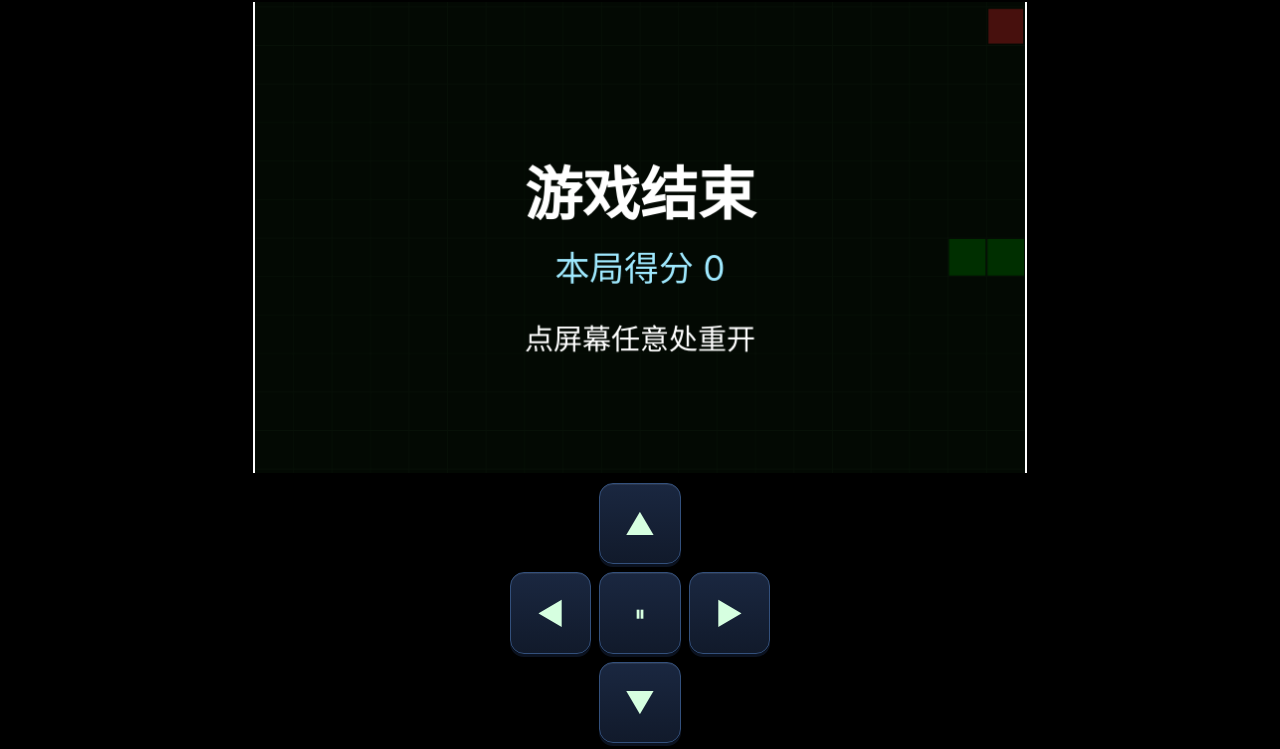
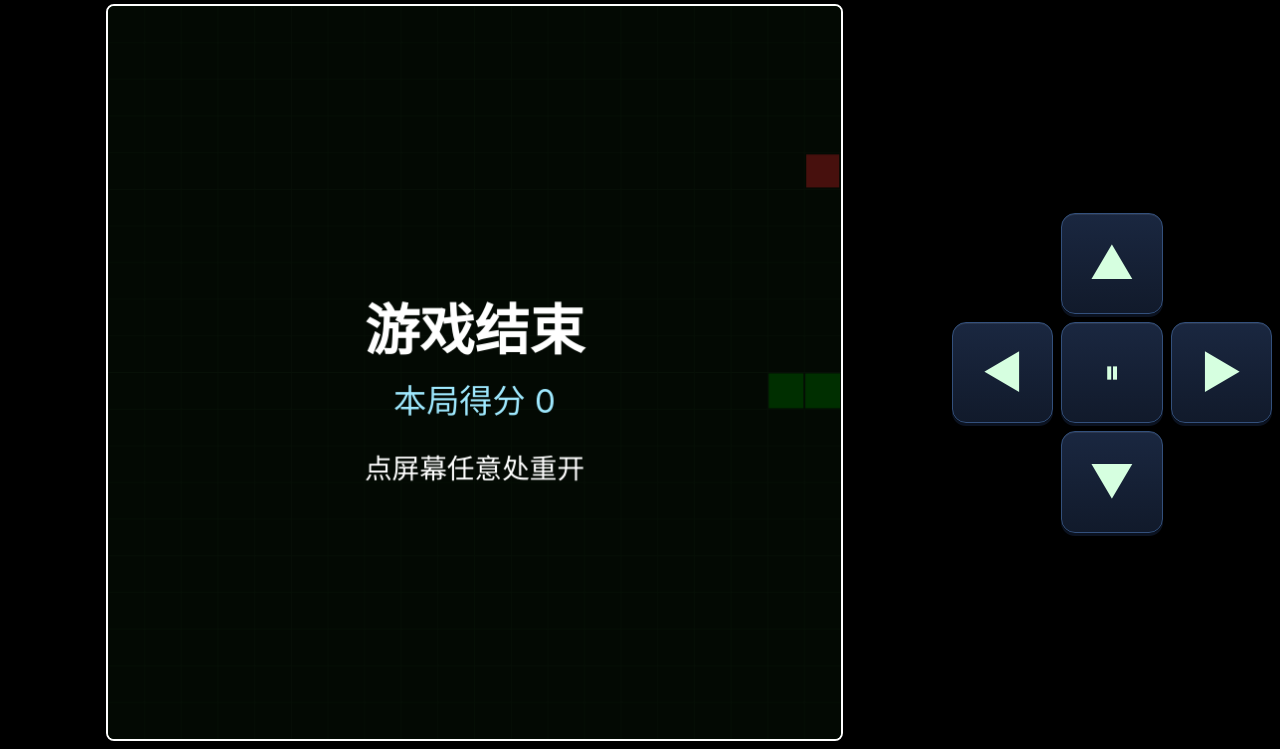
Before and after one commit to yumi0914/game-0, a plain HTML site: page index.html in a window 1280 px wide. Shown: the part 51-800 px from the top of the page. Drawn offline with Linux system fonts and the light colour scheme.

Commit message:
Add files via upload

```diff
--- a/index.html
+++ b/index.html
@@ -6,117 +6,73 @@
 <meta name="theme-color" content="#000000">
 <meta name="apple-mobile-web-app-capable" content="yes">
 <meta name="mobile-web-app-capable" content="yes">
-<title>贪吃蛇 · 手机版</title>
+<title>贪吃蛇 · 多端版</title>
 <style>
   *{ box-sizing:border-box; -webkit-tap-highlight-color:transparent; }
-  html, body{
-    height:100%; margin:0; overflow:hidden; background:#000; color:#dff5df;
+  html, body{ height:100%; margin:0; overflow:hidden; background:#000; color:#dff5df;
     font-family:-apple-system, "PingFang SC", "Microsoft YaHei", system-ui, sans-serif;
     overscroll-behavior:none; touch-action:manipulation;
-    user-select:none; -webkit-user-select:none; -webkit-touch-callout:none;
-  }
+    user-select:none; -webkit-user-select:none; -webkit-touch-callout:none; }
+
+  /* 整个界面钉死到视口，尺寸完全由脚本按可用空间算 */
   #app{
-    position:fixed; inset:0;            /* 钉死到视口，不受文档宽度影响 */
-    overflow:hidden;
-    display:flex; flex-direction:column;
-    gap:8px;
+    position:fixed; inset:0; overflow:hidden;
+    display:flex; flex-direction:column; gap:8px;
     padding:
-      calc(env(safe-area-inset-top) + 6px)
+      calc(env(safe-area-inset-top) + 8px)
       calc(env(safe-area-inset-right) + 8px)
-      calc(env(safe-area-inset-bottom) + 6px)
+      calc(env(safe-area-inset-bottom) + 8px)
       calc(env(safe-area-inset-left) + 8px);
   }
 
-  #main{ flex:1 1 auto; min-height:0; min-width:0; width:100%; display:flex; flex-direction:column; gap:8px; }
-
-  /* ---------- 顶部：分数 / 重开 ---------- */
-  #topbar{
-    display:grid; grid-template-columns:minmax(0,1fr) auto;
-    align-items:center; gap:10px; flex:0 0 auto; min-width:0; width:100%;
-  }
-  #titles{ display:flex; align-items:baseline; gap:10px; min-width:0; }
-  #title{ font-size:clamp(13px, 3.6vw, 18px); letter-spacing:2px; color:#7fe3a0; }
-  #scoreWrap{ font-size:clamp(14px, 4.2vw, 20px); font-variant-numeric:tabular-nums; white-space:nowrap; }
+  /* ---------- 顶栏 ---------- */
+  #topbar{ flex:0 0 auto; display:flex; align-items:center; justify-content:space-between; gap:10px; min-width:0; }
+  #titles{ display:flex; align-items:baseline; gap:10px; min-width:0; overflow:hidden; }
+  #title{ font-size:clamp(13px, 3.2vw, 18px); letter-spacing:2px; color:#7fe3a0; white-space:nowrap; }
+  #scoreWrap{ font-size:clamp(14px, 3.8vw, 20px); font-variant-numeric:tabular-nums; white-space:nowrap; }
   #score{ color:#7dff9b; font-weight:700; }
-  .btn{
-    flex:0 0 auto;
-    font:inherit; font-size:clamp(12px, 3.4vw, 15px);
+  .btn{ flex:0 0 auto; font:inherit; font-size:clamp(12px, 3vw, 15px);
     color:#cfe0ff; background:#141d2b; border:1px solid #3c4a70;
-    border-radius:10px; padding:8px 14px; cursor:pointer;
-    touch-action:manipulation;
-  }
+    border-radius:10px; padding:8px 14px; cursor:pointer; touch-action:manipulation; }
   .btn:active{ background:#24406b; transform:translateY(1px); }
 
-  /* ---------- 棋盘 ---------- */
+  /* ---------- 中间区域：棋盘 + 方向键，脚本决定横排还是竖排 ---------- */
+  #body{ flex:1 1 auto; min-height:0; min-width:0;
+         display:flex; align-items:center; justify-content:center; gap:12px; }
+  #body.col{ flex-direction:column; }
+  #body.row{ flex-direction:row; }
+
   #stage{ flex:1 1 auto; min-height:0; min-width:0; overflow:hidden;
           display:flex; align-items:center; justify-content:center; }
   #wrap{ position:relative; flex:0 0 auto; }
+  #gameCanvas{ display:block; width:100%; height:100%;
+    background:#0a1f0a; border:2px solid #fff; border-radius:8px; touch-action:none; }
 
-  /* 棋盘永远正方形：宽高由脚本按"可用区域的最小边"设定 */
-  #gameCanvas{
-    display:block; width:100%; height:100%;
-    background:#0a1f0a; border:2px solid #fff; border-radius:8px;
-    touch-action:none;            /* 手指在棋盘上滑动不滚动页面 */
-  }
-
-  /* ---------- 虚拟方向键 ---------- */
-  #dpad{
-    flex:0 0 auto;
-    display:grid;
-    grid-template-columns:repeat(3, minmax(0, 1fr));
-    grid-template-rows:repeat(3, minmax(0, 1fr));
-    gap:8px;
-    align-self:center;
-    width:min(86vw, 300px);
-    aspect-ratio:1 / 1;
-    max-height:36vh;
-    margin:2px auto 0;
-  }
-  .key{
-    min-width:0; min-height:0;
+  /* ---------- 方向键 ---------- */
+  #dpad{ flex:0 0 auto; display:grid;
+    grid-template-columns:repeat(3, minmax(0,1fr));
+    grid-template-rows:repeat(3, minmax(0,1fr));
+    gap:8px; }
+  .key{ min-width:0; min-height:0;
     display:flex; align-items:center; justify-content:center;
-    font-size:clamp(20px, 7vw, 30px); line-height:1;
-    color:#d6ffe0;
+    font-size:calc(var(--keyFont, 22) * 1px); line-height:1; color:#d6ffe0;
     background:linear-gradient(#1a2740, #111a2b);
     border:1px solid #33507c; border-radius:14px;
     box-shadow:0 3px 0 #0b1220, inset 0 1px 0 rgba(255,255,255,.08);
-    touch-action:none; cursor:pointer;
-    transition:transform .05s, background .05s;
-  }
+    touch-action:none; cursor:pointer; transition:transform .05s, background .05s; }
   .key:active, .key.on{
     background:linear-gradient(#2f6fd0, #1d4a92);
     transform:translateY(2px);
-    box-shadow:0 1px 0 #0b1220, inset 0 1px 0 rgba(255,255,255,.15);
-  }
+    box-shadow:0 1px 0 #0b1220, inset 0 1px 0 rgba(255,255,255,.15); }
   #kUp{ grid-area:1 / 2; }
   #kLeft{ grid-area:2 / 1; }
-  #kPause{ grid-area:2 / 2; font-size:clamp(16px, 5vw, 22px); }
+  #kPause{ grid-area:2 / 2; font-size:calc(var(--keyFont, 22) * 0.72px); }
   #kRight{ grid-area:2 / 3; }
   #kDown{ grid-area:3 / 2; }
-
-  /* ---------- 横屏：方向键挪到右侧 ---------- */
-  @media (orientation: landscape) and (max-height: 560px){
-    #app{ flex-direction:row; align-items:stretch; }
-    #main{ flex:1 1 auto; min-width:0; display:flex; flex-direction:column; gap:6px; }
-    #dpad{
-      flex:0 0 auto;
-      width:auto;
-      height:100%;
-      max-height:none;
-      max-width:46vw;
-      aspect-ratio:1 / 1;
-      align-self:center;
-      margin:0;
-    }
-  }
-  @media (orientation: landscape) and (min-height: 561px){
-    #dpad{ width:min(100%, 260px); max-height:34vh; }
-  }
 </style>
 </head>
 <body>
 <div id="app">
-  <div id="main">
   <div id="topbar">
     <div id="titles">
       <span id="title">贪吃蛇</span>
@@ -124,11 +80,9 @@
     </div>
     <button class="btn" id="btnRestart">重新开始</button>
   </div>
-    <div id="stage">
-      <div id="wrap"><canvas id="gameCanvas"></canvas></div>
-    </div>
-  </div>
 
+  <div id="body" class="col">
+    <div id="stage"><div id="wrap"><canvas id="gameCanvas"></canvas></div></div>
     <div id="dpad">
       <div class="key" id="kUp"    data-dir="UP">▲</div>
       <div class="key" id="kLeft"  data-dir="LEFT">◀</div>
@@ -137,18 +91,69 @@
       <div class="key" id="kDown"  data-dir="DOWN">▼</div>
     </div>
   </div>
+</div>
 
 <script>
 "use strict";
 
-/* ============ 逻辑坐标固定 400×400，屏幕多大都靠缩放 ============ */
+/* ================= 布局引擎：按可用空间选最优排法 ================= */
 var LOGIC = 400;
 var canvas = document.getElementById('gameCanvas');
 var ctx = canvas.getContext('2d');
 var wrap = document.getElementById('wrap');
+var elTop = document.getElementById('topbar');
+var elBody = document.getElementById('body');
+var elPad = document.getElementById('dpad');
+var DPR = Math.min(window.devicePixelRatio || 1, 2.5);
 
+function layout(){
+  var vw = window.innerWidth, vh = window.innerHeight;
+  var topH = elTop.getBoundingClientRect().height || 40;
+  var padX = 16, gapGap = 12;                 /* 左右安全内边距 + 棋盘与方向键的间距 */
+  var availW = Math.max(80, vw - padX);
+  var availH = Math.max(80, vh - topH - 8 - padX);
+
+  /* 方案 A：方向键在下  —— 棋盘边长 = min(可用宽, 可用高 - 键面 - 间距) */
+  var padCol = Math.min(availW * 0.72, availH * 0.34, 320);
+  var sideCol = Math.min(availW, availH - padCol - gapGap);
+
+  /* 方案 B：方向键在右  —— 棋盘边长 = min(可用高, 可用宽 - 键面 - 间距) */
+  var padRow = Math.min(availH * 0.92, availW * 0.34, 320);
+  var sideRow = Math.min(availH, availW - padRow - gapGap);
+
+  var useRow = sideRow > sideCol + 1;         /* 谁给棋盘留的更大就用谁 */
+  var side = Math.max(120, Math.floor(useRow ? sideRow : sideCol));
+  var pad  = Math.max(120, Math.floor(useRow ? padRow : padCol));
+
+  elBody.classList.toggle('row', useRow);
+  elBody.classList.toggle('col', !useRow);
+
+  wrap.style.width = side + 'px';
+  wrap.style.height = side + 'px';
+  elPad.style.width = pad + 'px';
+  elPad.style.height = pad + 'px';
+  document.documentElement.style.setProperty('--keyFont', (pad * 0.14).toFixed(1));
+
+  /* 画布分辨率：按“逻辑 400”等比铺满，保持正方形、高分屏清晰 */
+  var px = Math.max(1, Math.round(side * DPR));
+  if (canvas.width !== px || canvas.height !== px){
+    canvas.width = px;
+    canvas.height = px;
+  }
+  var s = px / LOGIC;
+  ctx.setTransform(s, 0, 0, s, 0, 0);
+  draw();
+}
+
+window.addEventListener('resize', layout);
+window.addEventListener('orientationchange', function(){ setTimeout(layout, 120); });
+if (window.visualViewport){
+  window.visualViewport.addEventListener('resize', function(){ setTimeout(layout, 60); });
+}
+
+/* ================= 游戏逻辑 ================= */
 var gridSize = 20;
-var cellSize = LOGIC / gridSize;   // 20
+var cellSize = LOGIC / gridSize;
 var snake = [];
 var food = {x: 12, y: 12};
 var direction = 'RIGHT';
@@ -157,71 +162,22 @@ var score = 0;
 var gameRunning = true;
 var gameInterval = null;
 var paused = false;
-var SPEED = 130;                   // 毫秒/步
+var SPEED = 130;
 
-/* ============ 自适应：画布永远是正方形，按设备像素比铺满 ============ */
-var DPR = Math.min(window.devicePixelRatio || 1, 2.5);
-var elTop = document.getElementById('topbar');
-var elPad = document.getElementById('dpad');
-function fitCanvas(){
-  /* 用"窗口尺寸 - 顶栏 - 方向键"算棋盘边长，不依赖棋盘自身宽度（否则会来回撑大） */
-  var topH = elTop.getBoundingClientRect().height || 40;
-  var padR = elPad.getBoundingClientRect();
-  var land = window.innerWidth > window.innerHeight;
-  var availW, availH;
-  if (land){
-    availW = window.innerWidth - padR.width - 34;
-    availH = window.innerHeight - 26;
-  } else {
-    availW = window.innerWidth - 16;
-    availH = window.innerHeight - topH - padR.height - 30;
-  }
-  var side = Math.max(120, Math.floor(Math.min(availW, availH)));
-  var cur = parseFloat(wrap.style.width) || 0;
-  if (Math.abs(cur - side) > 0.5){
-    wrap.style.width = side + 'px';
-    wrap.style.height = side + 'px';
-    cur = side;
-  }
-  var px = Math.max(1, Math.round(cur * DPR));
-  if (canvas.width !== px || canvas.height !== px){
-    canvas.width = px;
-    canvas.height = px;
-  }
-  var s = px / LOGIC;
-  ctx.setTransform(s, 0, 0, s, 0, 0);
-  draw();
-}
-if (window.ResizeObserver){
-  new ResizeObserver(fitCanvas).observe(wrap);
-}
-window.addEventListener('resize', fitCanvas);
-window.addEventListener('orientationchange', function(){ setTimeout(fitCanvas, 120); });
-
-/* ============ 游戏逻辑（和原版一致） ============ */
-function initSnake(){
-  snake = [{x:10,y:10}, {x:9,y:10}, {x:8,y:10}];
-}
+function initSnake(){ snake = [{x:10,y:10}, {x:9,y:10}, {x:8,y:10}]; }
 
 function randomFood(){
   var i, tries, fx, fy, hit;
   for (tries = 0; tries < 1000; tries++){
-    fx = Math.floor(Math.random()*gridSize);
-    fy = Math.floor(Math.random()*gridSize);
+    fx = Math.floor(Math.random()*gridSize); fy = Math.floor(Math.random()*gridSize);
     hit = false;
-    for (i = 0; i < snake.length; i++){
-      if (snake[i].x === fx && snake[i].y === fy){ hit = true; break; }
-    }
+    for (i = 0; i < snake.length; i++) if (snake[i].x === fx && snake[i].y === fy){ hit = true; break; }
     if (!hit) return {x:fx, y:fy};
   }
-  for (i = 0; i < gridSize; i++){
-    for (var j = 0; j < gridSize; j++){
+  for (i = 0; i < gridSize; i++) for (var j = 0; j < gridSize; j++){
     var occ = false;
-      for (var k = 0; k < snake.length; k++){
-        if (snake[k].x === i && snake[k].y === j){ occ = true; break; }
-      }
+    for (var k = 0; k < snake.length; k++) if (snake[k].x === i && snake[k].y === j){ occ = true; break; }
     if (!occ) return {x:i, y:j};
-    }
   }
   return null;
 }
@@ -231,72 +187,56 @@ function draw(){
   ctx.fillStyle = '#0a1f0a';
   ctx.fillRect(0, 0, LOGIC, LOGIC);
 
-  /* 网格 */
-  ctx.strokeStyle = '#1a3a1a';
-  ctx.lineWidth = 0.5;
-  ctx.beginPath();
+  ctx.strokeStyle = '#1a3a1a'; ctx.lineWidth = 0.5; ctx.beginPath();
   for (i = 0; i <= gridSize; i++){
     ctx.moveTo(i*cellSize, 0); ctx.lineTo(i*cellSize, LOGIC);
     ctx.moveTo(0, i*cellSize); ctx.lineTo(LOGIC, i*cellSize);
   }
   ctx.stroke();
 
-  /* 食物 */
   ctx.fillStyle = '#ff3b30';
   ctx.fillRect(food.x*cellSize + 1, food.y*cellSize + 1, cellSize - 2, cellSize - 2);
 
-  /* 蛇 */
   for (i = 0; i < snake.length; i++){
     var s = snake[i];
     ctx.fillStyle = (i === 0) ? '#4dff7a' : '#0a0';
     ctx.fillRect(s.x*cellSize + 0.5, s.y*cellSize + 0.5, cellSize - 1, cellSize - 1);
   }
-  /* 眼睛（按朝向摆在头的两侧） */
+
   if (snake.length){
-    var h = snake[0];
-    var hx = h.x*cellSize, hy = h.y*cellSize, r = Math.max(1.6, cellSize*0.13);
-    var e1x, e1y, e2x, e2y;
-    if (direction === 'RIGHT'){ e1x = hx+cellSize*0.72; e1y = hy+cellSize*0.30; e2x = e1x; e2y = hy+cellSize*0.70; }
-    else if (direction === 'LEFT'){ e1x = hx+cellSize*0.28; e1y = hy+cellSize*0.30; e2x = e1x; e2y = hy+cellSize*0.70; }
-    else if (direction === 'UP'){ e1y = hy+cellSize*0.28; e1x = hx+cellSize*0.30; e2y = e1y; e2x = hx+cellSize*0.70; }
-    else { e1y = hy+cellSize*0.72; e1x = hx+cellSize*0.30; e2y = e1y; e2x = hx+cellSize*0.70; }
+    var h = snake[0], hx = h.x*cellSize, hy = h.y*cellSize;
+    var r = Math.max(1.6, cellSize*0.13), e1x, e1y, e2x, e2y;
+    if (direction === 'RIGHT'){ e1x = hx+cellSize*0.72; e2x = e1x; e1y = hy+cellSize*0.30; e2y = hy+cellSize*0.70; }
+    else if (direction === 'LEFT'){ e1x = hx+cellSize*0.28; e2x = e1x; e1y = hy+cellSize*0.30; e2y = hy+cellSize*0.70; }
+    else if (direction === 'UP'){ e1y = hy+cellSize*0.28; e2y = e1y; e1x = hx+cellSize*0.30; e2x = hx+cellSize*0.70; }
+    else { e1y = hy+cellSize*0.72; e2y = e1y; e1x = hx+cellSize*0.30; e2x = hx+cellSize*0.70; }
     ctx.fillStyle = '#05230c';
     ctx.beginPath(); ctx.arc(e1x, e1y, r, 0, 6.284); ctx.fill();
     ctx.beginPath(); ctx.arc(e2x, e2y, r, 0, 6.284); ctx.fill();
   }
 
-  /* 结束遮罩 */
   if (!gameRunning){
-    ctx.fillStyle = 'rgba(0,0,0,0.72)';
-    ctx.fillRect(0, 0, LOGIC, LOGIC);
-    ctx.fillStyle = '#fff';
-    ctx.textAlign = 'center';
+    ctx.fillStyle = 'rgba(0,0,0,0.72)'; ctx.fillRect(0, 0, LOGIC, LOGIC);
+    ctx.textAlign = 'center'; ctx.fillStyle = '#fff';
     ctx.font = 'bold 30px -apple-system, "PingFang SC", "Microsoft YaHei", Arial';
     ctx.fillText('游戏结束', LOGIC/2, LOGIC/2 - 12);
-    ctx.font = '18px -apple-system, "PingFang SC", "Microsoft YaHei", Arial';
-    ctx.fillStyle = '#9fe9ff';
+    ctx.fillStyle = '#9fe9ff'; ctx.font = '18px -apple-system, "PingFang SC", "Microsoft YaHei", Arial';
     ctx.fillText('本局得分 ' + score, LOGIC/2, LOGIC/2 + 22);
-    ctx.fillStyle = '#fff';
-    ctx.font = '15px -apple-system, "PingFang SC", "Microsoft YaHei", Arial';
+    ctx.fillStyle = '#fff'; ctx.font = '15px -apple-system, "PingFang SC", "Microsoft YaHei", Arial';
     ctx.fillText('点屏幕任意处重开', LOGIC/2, LOGIC/2 + 58);
     ctx.textAlign = 'start';
   } else if (paused){
-    ctx.fillStyle = 'rgba(0,0,0,0.55)';
-    ctx.fillRect(0, 0, LOGIC, LOGIC);
-    ctx.fillStyle = '#fff';
-    ctx.textAlign = 'center';
+    ctx.fillStyle = 'rgba(0,0,0,0.55)'; ctx.fillRect(0, 0, LOGIC, LOGIC);
+    ctx.textAlign = 'center'; ctx.fillStyle = '#fff';
     ctx.font = 'bold 26px -apple-system, "PingFang SC", "Microsoft YaHei", Arial';
     ctx.fillText('已暂停', LOGIC/2, LOGIC/2);
-    ctx.font = '15px -apple-system, "PingFang SC", "Microsoft YaHei", Arial';
-    ctx.fillStyle = '#9fe9ff';
+    ctx.fillStyle = '#9fe9ff'; ctx.font = '15px -apple-system, "PingFang SC", "Microsoft YaHei", Arial';
     ctx.fillText('点中键继续', LOGIC/2, LOGIC/2 + 30);
     ctx.textAlign = 'start';
   }
 }
 
-function updateScore(){
-  document.getElementById('score').innerText = score;
-}
+function updateScore(){ document.getElementById('score').innerText = score; }
 
 function gameOver(){
   gameRunning = false;
@@ -306,57 +246,44 @@ function gameOver(){
 
 function step(){
   if (!gameRunning || paused) return;
-
   direction = nextDirection;
 
   var head = {x: snake[0].x, y: snake[0].y};
   if (direction === 'RIGHT') head.x++;
   else if (direction === 'LEFT') head.x--;
   else if (direction === 'UP') head.y--;
-  else if (direction === 'DOWN') head.y++;
+  else head.y++;
 
   var eat = (head.x === food.x && head.y === food.y);
-
   snake.unshift(head);
-  if (!eat){
-    snake.pop();
-  } else {
-    score += 10;
-    updateScore();
-    buzz(12);
+  if (!eat){ snake.pop(); }
+  else {
+    score += 10; updateScore(); buzz(12);
     var nf = randomFood();
-    if (nf){ food = nf; }
-    else { gameOver(); return; }
+    if (nf){ food = nf; } else { gameOver(); return; }
   }
 
   var h = snake[0];
   if (h.x < 0 || h.x >= gridSize || h.y < 0 || h.y >= gridSize){ gameOver(); return; }
-  for (var i = 1; i < snake.length; i++){
+  for (var i = 1; i < snake.length; i++)
     if (snake[i].x === h.x && snake[i].y === h.y){ gameOver(); return; }
-  }
 
   draw();
 }
 
 function setDirection(dir){
   if (!gameRunning || paused) return;
-  if ((dir === 'RIGHT' && direction === 'LEFT') ||
-      (dir === 'LEFT'  && direction === 'RIGHT') ||
-      (dir === 'UP'    && direction === 'DOWN') ||
-      (dir === 'DOWN'  && direction === 'UP')) return;
+  if ((dir === 'RIGHT' && direction === 'LEFT') || (dir === 'LEFT' && direction === 'RIGHT') ||
+      (dir === 'UP' && direction === 'DOWN')   || (dir === 'DOWN' && direction === 'UP')) return;
   nextDirection = dir;
 }
 
 function restartGame(){
   if (gameInterval){ clearInterval(gameInterval); gameInterval = null; }
   initSnake();
-  direction = 'RIGHT';
-  nextDirection = 'RIGHT';
-  score = 0;
-  gameRunning = true;
-  paused = false;
-  syncPauseKey();
-  updateScore();
+  direction = 'RIGHT'; nextDirection = 'RIGHT';
+  score = 0; gameRunning = true; paused = false;
+  syncPauseKey(); updateScore();
   var nf = randomFood();
   food = nf || {x:15, y:15};
   draw();
@@ -365,9 +292,7 @@ function restartGame(){
 
 function togglePause(){
   if (!gameRunning) return;
-  paused = !paused;
-  syncPauseKey();
-  draw();
+  paused = !paused; syncPauseKey(); draw();
 }
 function syncPauseKey(){
   var k = document.getElementById('kPause');
@@ -375,10 +300,8 @@ function syncPauseKey(){
   k.classList.toggle('on', paused);
 }
 
-/* ============ 输入：虚拟键 + 键盘 + 滑动 ============ */
-function buzz(ms){
-  if (navigator.vibrate) { try { navigator.vibrate(ms || 8); } catch(e){} }
-}
+/* ================= 输入 ================= */
+function buzz(ms){ if (navigator.vibrate){ try { navigator.vibrate(ms || 8); } catch(e){} } }
 
 function bindDirKeys(){
   var keys = document.querySelectorAll('.key[data-dir]');
@@ -387,88 +310,73 @@ function bindDirKeys(){
       var dir = el.getAttribute('data-dir');
       function fire(e){
         if (e && e.cancelable) e.preventDefault();
-        setDirection(dir);
-        buzz(8);
+        setDirection(dir); buzz(8);
         el.classList.add('on');
         setTimeout(function(){ el.classList.remove('on'); }, 90);
       }
       el.addEventListener('pointerdown', fire);
-      /* 兼容极老的 iOS：没有 PointerEvent 时退回 touch */
-      if (!window.PointerEvent){
-        el.addEventListener('touchstart', fire, {passive:false});
-      }
+      if (!window.PointerEvent) el.addEventListener('touchstart', fire, {passive:false});
       el.addEventListener('contextmenu', function(e){ e.preventDefault(); });
     })(keys[i]);
   }
   var pk = document.getElementById('kPause');
   pk.addEventListener('pointerdown', function(e){
     if (e && e.cancelable) e.preventDefault();
-    if (!gameRunning) { restartGame(); return; }
-    togglePause();
-    buzz(8);
+    if (!gameRunning){ restartGame(); return; }
+    togglePause(); buzz(8);
   });
 }
 
-/* 键盘（电脑照样能玩） */
 window.addEventListener('keydown', function(e){
   var k = e.key;
-  if (k === 'ArrowUp' || k === 'w' || k === 'W')    { setDirection('UP');    e.preventDefault(); }
-  else if (k === 'ArrowDown' || k === 's' || k === 'S')  { setDirection('DOWN');  e.preventDefault(); }
-  else if (k === 'ArrowLeft' || k === 'a' || k === 'A')  { setDirection('LEFT');  e.preventDefault(); }
-  else if (k === 'ArrowRight'|| k === 'd' || k === 'D')  { setDirection('RIGHT'); e.preventDefault(); }
+  if (k === 'ArrowUp' || k === 'w' || k === 'W'){ setDirection('UP'); e.preventDefault(); }
+  else if (k === 'ArrowDown' || k === 's' || k === 'S'){ setDirection('DOWN'); e.preventDefault(); }
+  else if (k === 'ArrowLeft' || k === 'a' || k === 'A'){ setDirection('LEFT'); e.preventDefault(); }
+  else if (k === 'ArrowRight' || k === 'd' || k === 'D'){ setDirection('RIGHT'); e.preventDefault(); }
   else if (k === ' ' || k === 'p' || k === 'P'){
     if (!gameRunning) restartGame(); else togglePause();
     e.preventDefault();
   }
 }, {passive:false});
 
-/* 在棋盘上滑动也能转向 */
 var sx = 0, sy = 0, swiping = false;
 canvas.addEventListener('touchstart', function(e){
   var t = e.changedTouches[0];
   sx = t.clientX; sy = t.clientY; swiping = true;
-  if (!gameRunning) { restartGame(); swiping = false; }
+  if (!gameRunning){ restartGame(); swiping = false; }
 }, {passive:true});
 canvas.addEventListener('touchmove', function(e){
   if (!swiping) return;
-  var t = e.changedTouches[0];
-  var dx = t.clientX - sx, dy = t.clientY - sy;
+  var t = e.changedTouches[0], dx = t.clientX - sx, dy = t.clientY - sy;
   if (Math.abs(dx) > 22 || Math.abs(dy) > 22){
     if (Math.abs(dx) > Math.abs(dy)) setDirection(dx > 0 ? 'RIGHT' : 'LEFT');
     else setDirection(dy > 0 ? 'DOWN' : 'UP');
-    sx = t.clientX; sy = t.clientY;
-    swiping = false;
-    buzz(6);
+    sx = t.clientX; sy = t.clientY; swiping = false; buzz(6);
   }
 }, {passive:true});
 canvas.addEventListener('touchend', function(){ swiping = false; }, {passive:true});
 
-/* 鼠标点棋盘：结束时重开，暂停时继续 */
 canvas.addEventListener('click', function(){
   if (!gameRunning) restartGame();
   else if (paused) togglePause();
 });
 
-/* 切到后台自动暂停，回来不会“瞬移” */
 document.addEventListener('visibilitychange', function(){
-  if (document.hidden){
-    if (gameRunning && !paused){ paused = true; syncPauseKey(); draw(); }
-  }
+  if (document.hidden && gameRunning && !paused){ paused = true; syncPauseKey(); draw(); }
 });
-
-/* 双击缩放 / 长按菜单 全部按掉 */
 document.addEventListener('gesturestart', function(e){ e.preventDefault(); });
 document.addEventListener('contextmenu', function(e){ e.preventDefault(); });
 document.getElementById('btnRestart').addEventListener('click', restartGame);
 
-/* ============ 启动 ============ */
+/* ================= 启动 ================= */
 initSnake();
 bindDirKeys();
 updateScore();
-fitCanvas();
+layout();
 restartGame();
-/* 字体加载完后重排一次，避免首帧尺寸抖动 */
-if (document.fonts && document.fonts.ready) document.fonts.ready.then(fitCanvas);
+window.addEventListener('load', layout);
+setTimeout(layout, 60);
+if (document.fonts && document.fonts.ready) document.fonts.ready.then(layout);
 </script>
 </body>
 </html>
```
Lines whose indentation alone changed are shown as unchanged.
